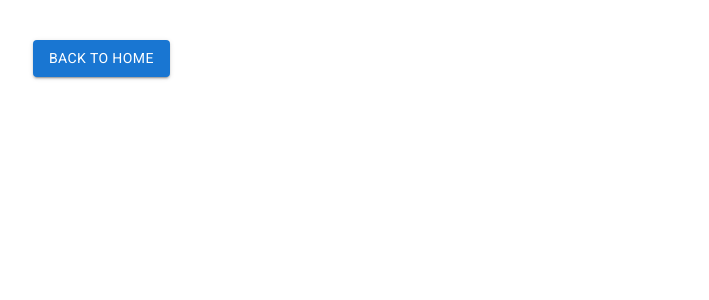
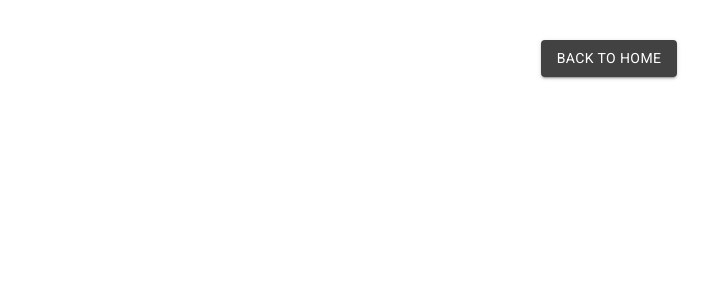
Before and after one commit to eternauta109/casa-deco, a Next.js app: page /tour in a window 1280 px wide. Shown: the top 300 px of the page, without its empty margins (31-740 px from the left). Built offline with nearby package versions, Linux system fonts and the light colour scheme.

Commit message:
miglioramenti

```diff
--- a/src/app/tour/page.js
+++ b/src/app/tour/page.js
@@ -3,21 +3,13 @@
 import { Box, Container, Button } from "@mui/material";
 import { useRouter } from "next/navigation";
 import React from "react";
+import BackhomeButton from "@/components/BackhomeButton";
 
 const Tour = () => {
   const router = useRouter();
   return (
     <Container>
-      <Box>
-        <Button
-          variant="contained"
-          color="primary"
-          sx={{ mt: 4 }}
-          onClick={() => router.push("/")}
-        >
-          Back to Home
-        </Button>
-      </Box>
+      <BackhomeButton />
     </Container>
   );
 };
--- /dev/null
+++ b/src/components/BackhomeButton.js
@@ -0,0 +1,33 @@
+"use client";
+import React from "react";
+import { Box, Button } from "@mui/material";
+import { useRouter } from "next/navigation";
+
+const BackhomeButton = () => {
+  const router = useRouter();
+  return (
+    <Box
+      sx={{
+        display: "flex",
+        justifyContent: "center",
+      }}
+    >
+      <Button
+        variant="contained"
+        sx={{
+          mt: 4,
+          backgroundColor: "#424242", // Grigio scuro
+          color: "white", // Testo bianco
+          "&:hover": {
+            backgroundColor: "#616161",
+          },
+        }} // Grigio un po' più chiaro al passaggio del mouse }}
+        onClick={() => router.push("/")}
+      >
+        Back to Home
+      </Button>
+    </Box>
+  );
+};
+
+export default BackhomeButton;
```
Also changed, not shown: src/app/history/page.js (+2 -8 lines), src/app/restaurant/page.js (+3 -11 lines), src/components/CardService.js (+15 -3 lines).
